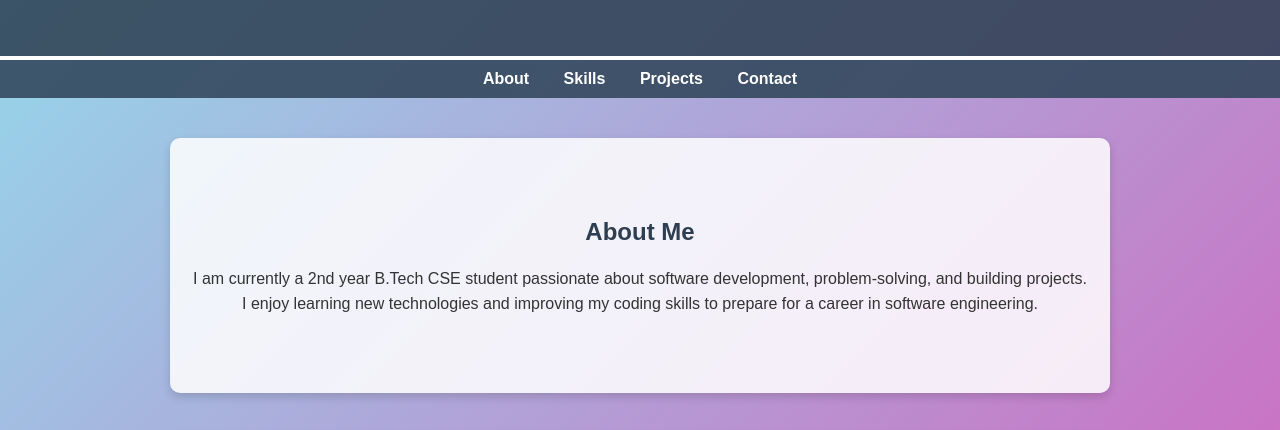
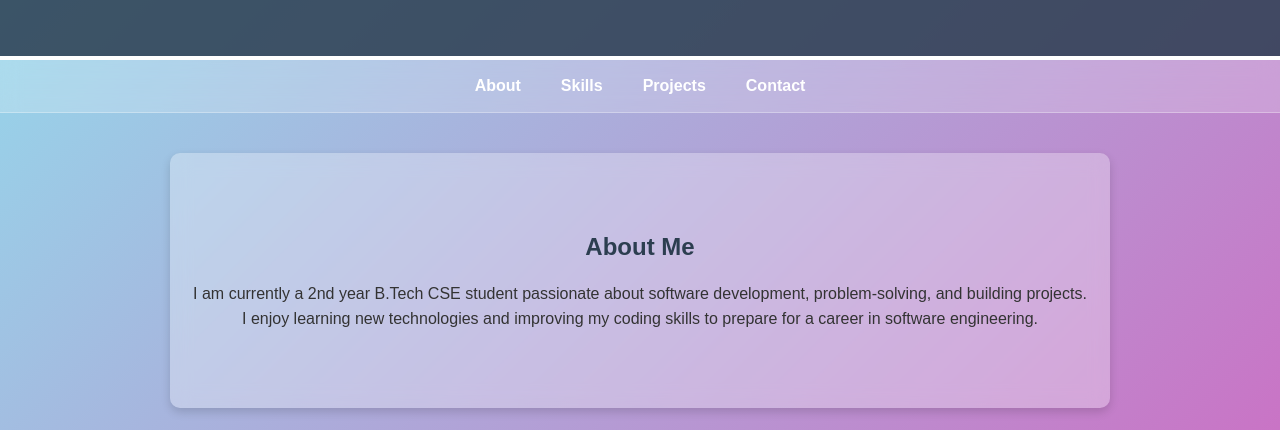
Before and after one commit to SN1912/Portfolio, a plain HTML site: page index.html in a window 1280 px wide. Shown: the part 307-737 px from the top of the page. Drawn offline with Linux system fonts and the light colour scheme.

Commit message:
Update index.html

```diff
--- a/index.html
+++ b/index.html
@@ -6,6 +6,10 @@
   <title>MD SHAMSH NAWED | Portfolio</title>
   <style>
     /* ===== Global Styles ===== */
+    html {
+      scroll-behavior: smooth; /* Smooth scroll */
+    }
+
     body {
       margin: 0;
       font-family: Arial, sans-serif;
@@ -25,39 +29,72 @@
       text-align: center;
       border-bottom: 4px solid #fff;
     }
+
+    header img {
+      width: 150px;
+      height: 150px;
+      border-radius: 50%;
+      border: 4px solid #fff;
+      display: block;
+      margin: 0 auto 20px auto;
+    }
+
     header h1 { margin: 0; font-size: 2.5em; }
     header p { margin-top: 10px; font-size: 1.2em; }
 
     /* ===== Navbar ===== */
     nav {
-      background: rgba(52, 73, 94, 0.9);
-      padding: 10px;
-      text-align: center;
       position: sticky;
       top: 0;
       z-index: 1000;
+      display: flex;
+      justify-content: center;
+      gap: 20px;
+      padding: 12px 0;
+      background: rgba(255, 255, 255, 0.2); /* Glass effect */
+      backdrop-filter: blur(10px); /* Blur background */
+      border-bottom: 1px solid rgba(255,255,255,0.3);
+      transition: 0.3s;
     }
+
     nav a {
       color: #fff;
-      margin: 0 15px;
       font-weight: bold;
+      padding: 5px 10px;
+      border-radius: 5px;
+      transition: 0.3s;
     }
-    nav a:hover { text-decoration: underline; }
+    nav a.active {
+      color: #ffd700;
+      background: rgba(255,255,255,0.3);
+    }
+    nav a:hover { text-decoration: underline; color: #ffd700; }
 
     /* ===== Sections ===== */
     section {
       padding: 60px 20px;
       max-width: 900px;
       margin: 40px auto;
-      background: rgba(255, 255, 255, 0.85);
+      background: rgba(255, 255, 255, 0.3); /* Semi-transparent for blur */
+      backdrop-filter: blur(10px); /* Blurry effect */
       border-radius: 10px;
       box-shadow: 0 4px 10px rgba(0,0,0,0.15);
+      opacity: 0; /* Start hidden for animation */
+      transform: translateY(50px);
+      transition: opacity 1s ease, transform 1s ease;
     }
+
+    section.visible {
+      opacity: 1;
+      transform: translateY(0);
+    }
+
     h2 {
       text-align: center;
       margin-bottom: 20px;
       color: #2c3e50;
     }
+
     p { line-height: 1.6; text-align: center; }
 
     /* ===== Skills ===== */
@@ -69,14 +106,14 @@
       margin-top: 20px;
     }
     .skill {
-      background: #fff;
+      background: rgba(255,255,255,0.8);
       padding: 15px 25px;
       border-radius: 5px;
       box-shadow: 0 2px 6px rgba(0,0,0,0.2);
       font-weight: bold;
       transition: 0.3s;
     }
-    .skill:hover { background: #f0f0f0; }
+    .skill:hover { background: rgba(255,255,255,1); }
 
     /* ===== Projects ===== */
     .projects {
@@ -86,18 +123,21 @@
       margin-top: 20px;
     }
     .project {
-      background: #fff;
+      background: rgba(255,255,255,0.8);
       padding: 20px;
       border-radius: 8px;
       box-shadow: 0 2px 6px rgba(0,0,0,0.2);
-      transition: 0.3s;
+      transition: transform 0.3s ease, background 0.3s ease;
     }
-    .project:hover { transform: translateY(-5px); }
+    .project:hover {
+      transform: translateY(-5px);
+      background: rgba(255,255,255,1);
+    }
 
     /* ===== Contact ===== */
     .contact p { font-size: 1.1em; margin: 10px 0; }
-    .contact a { color: #2980b9; }
-    .contact a:hover { text-decoration: underline; }
+    .contact a { color: #2980b9; transition: 0.3s; }
+    .contact a:hover { text-decoration: underline; color: #ffd700; }
 
     /* ===== Footer ===== */
     footer {
@@ -113,7 +153,7 @@
 
   <!-- Header -->
   <header>
-    <img src="004.jpg" alt="MD SHAMSH NAWED" style="width:150px; height:150px; border-radius:50%; border:4px solid #fff; display:block; margin:0 auto 20px auto;">
+    <img src="profile.jpg" alt="MD SHAMSH NAWED">
     <h1>MD SHAMSH NAWED</h1>
     <p>2nd Year B.Tech CSE Student | Aspiring Software Engineer</p>
   </header>
@@ -174,5 +214,37 @@
     <p>&copy; 2025 MD SHAMSH NAWED | All Rights Reserved</p>
   </footer>
 
+  <!-- ===== Scroll Animation & Navbar Highlight JS ===== -->
+  <script>
+    const sections = document.querySelectorAll('section');
+    const navLinks = document.querySelectorAll('nav a');
+
+    // Fade-in animation
+    const observer = new IntersectionObserver((entries) => {
+      entries.forEach(entry => {
+        if(entry.isIntersecting){
+          entry.target.classList.add('visible');
+        }
+      });
+    }, { threshold: 0.2 });
+
+    sections.forEach(section => observer.observe(section));
+
+    // Navbar highlight
+    window.addEventListener('scroll', () => {
+      let current = '';
+      sections.forEach(section => {
+        const sectionTop = section.offsetTop - 80; // adjust for navbar height
+        if(scrollY >= sectionTop) current = section.getAttribute('id');
+      });
+      navLinks.forEach(link => {
+        link.classList.remove('active');
+        if(link.getAttribute('href') === '#' + current){
+          link.classList.add('active');
+        }
+      });
+    });
+  </script>
+
 </body>
 </html>
```
